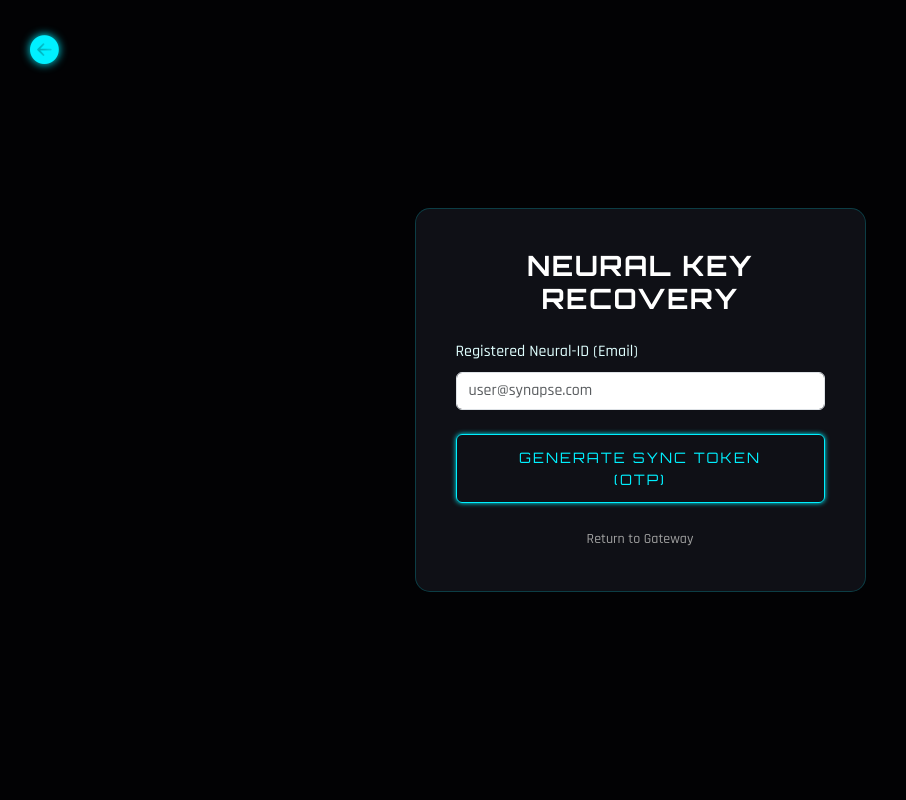
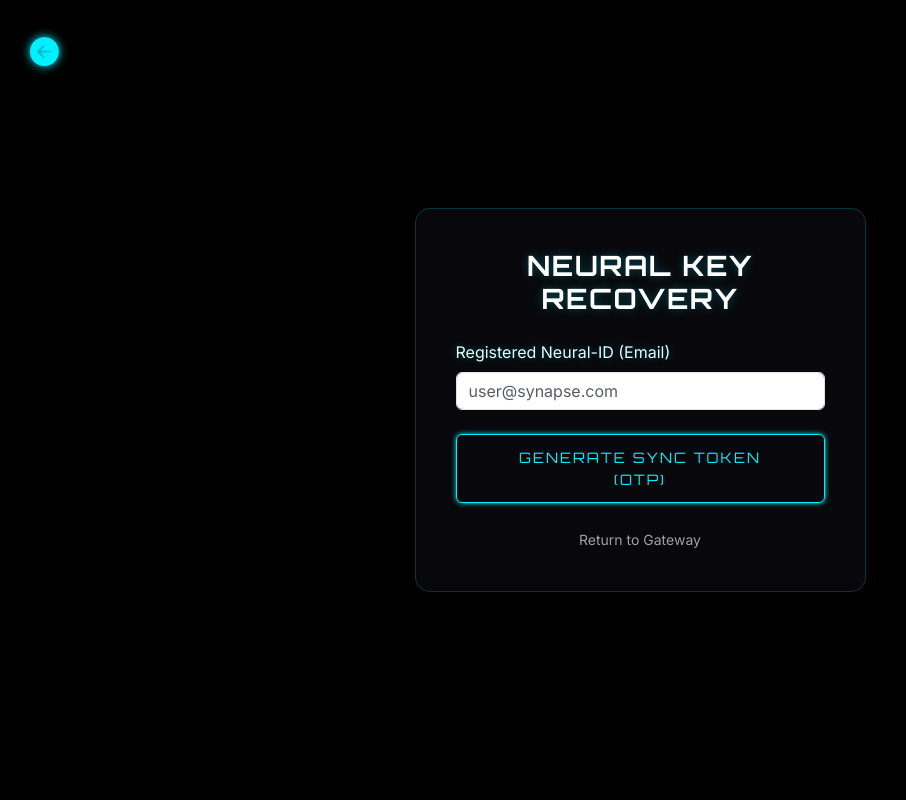
Before and after one commit to MPMahesha/SYNAPSE, a Java web app: page /auth/forgot-password in a window 1280 px wide. Shown: the whole page, without its empty margins (0-906 px from the left). Run offline with Tomcat 11, a stand-in JSP engine, Linux system fonts and the light colour scheme; a user stored in the database is signed in.

Commit message:
chore(ui): apply global luxury theme styles and finalize v4.0 portal aesthetics

```diff
--- a/src/main/webapp/css/style.css
+++ b/src/main/webapp/css/style.css
@@ -1,14 +1,28 @@
-@import url('https://fonts.googleapis.com/css2?family=Orbitron:wght@400;700&family=Rajdhani:wght@300;500;700&display=swap');
+@import url('https://fonts.googleapis.com/css2?family=Orbitron:wght@400;700&family=Rajdhani:wght@300;500;700&family=Inter:wght@400;600;900&display=swap');
 
 :root {
-    --obsidian: #020204;
+    --obsidian: #000000;
     --charcoal: #12131a;
     --neon-purple: #BD00FF;
     --neon-cyan: #00F0FF;
     --high-vis-cyan: #E0FFFF;
     --pure-white: #FFFFFF;
     --bright-grey: #D0D0D0;
-    --glass-bg: rgba(18, 19, 26, 0.85);
+    --glass-bg: rgba(10, 10, 15, 0.85);
+}
+
+/* Global Font Visibility & Contrast Fixes */
+body {
+    color: var(--pure-white) !important;
+    background-color: var(--obsidian) !important;
+    font-family: 'Inter', 'Segoe UI', sans-serif !important;
+}
+
+/* Specific Contrast Enhancements for BCI Frames */
+.high-vis, .text-high-vis, .text-cyan-vis {
+    color: var(--high-vis-cyan) !important;
+    text-shadow: 0 0 10px rgba(0, 240, 255, 0.3);
+    font-weight: 600;
 }
 
 /* Custom Tactical Cursor */
```
